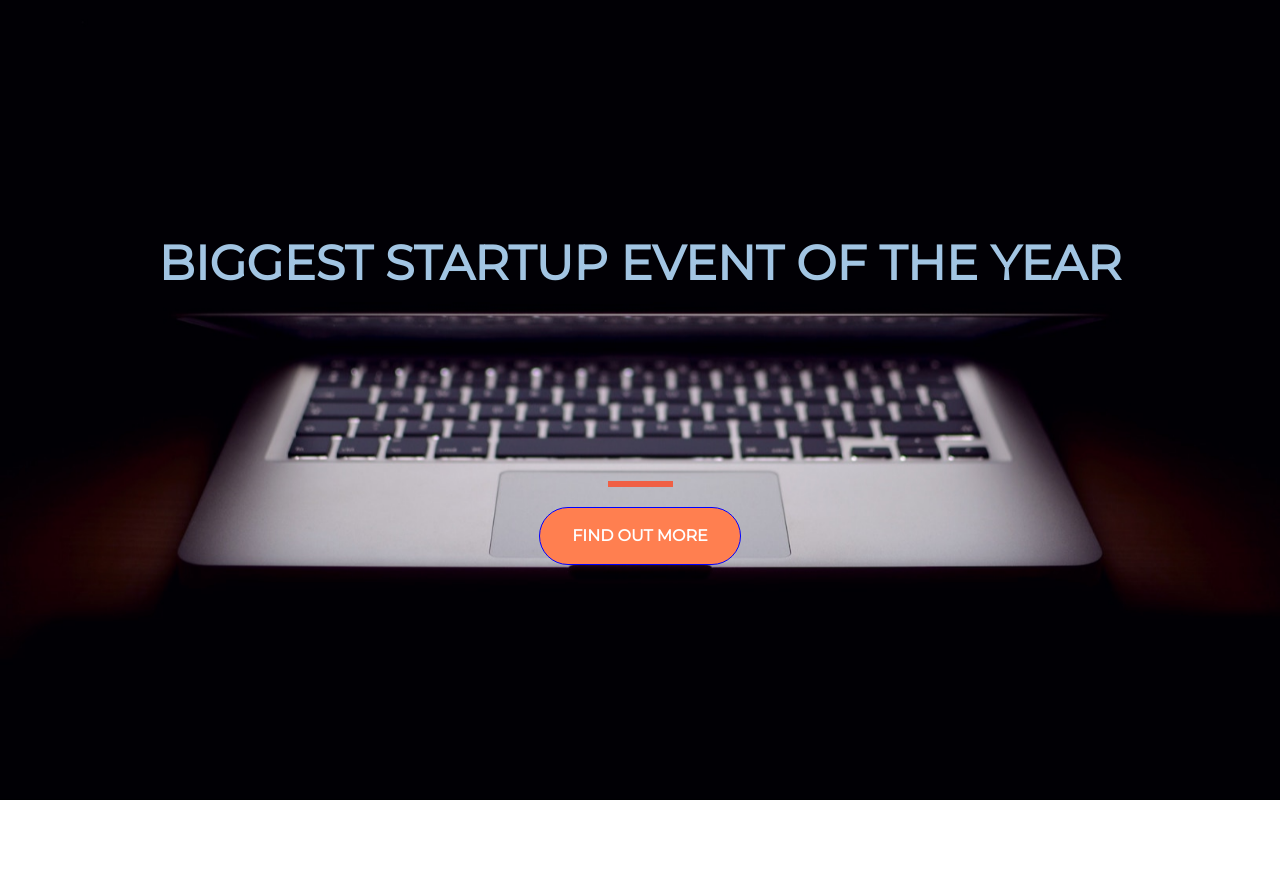
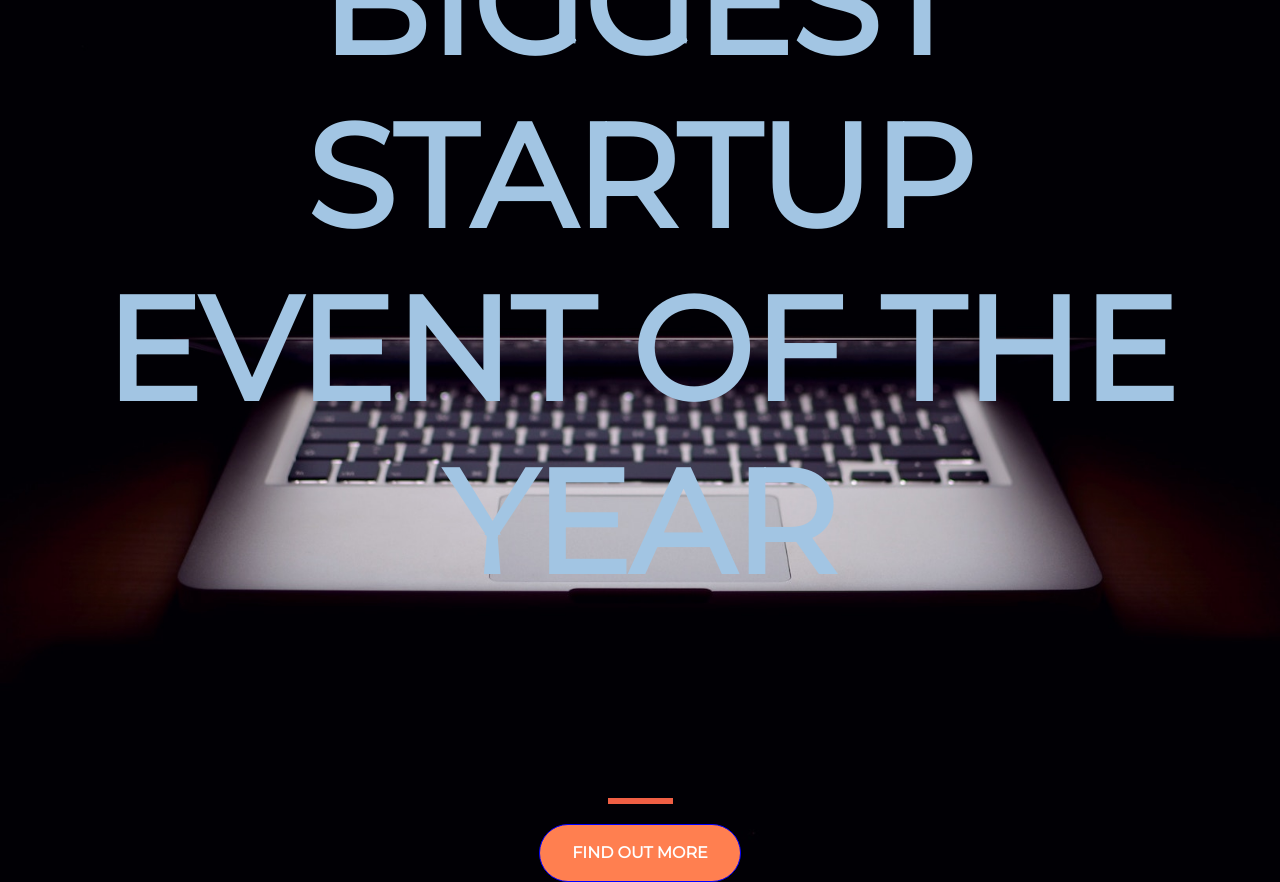
Before and after one commit to JCFennell/personal-website, a plain HTML site: page index.html in a window 1280 px wide. Before the commit the page ends 800 px from the top, so only its background shows below. Drawn offline with nearby package versions, Linux system fonts and the light colour scheme.

Commit message:
Update style.css
changed h1 font size of 9rem

```diff
--- a/style.css
+++ b/style.css
@@ -11,7 +11,7 @@ html {
 }
 
 h1 {
-  font-size: 3rem;
+  font-size: 9rem;
   color: #a2c5e3;
 }
 
```
